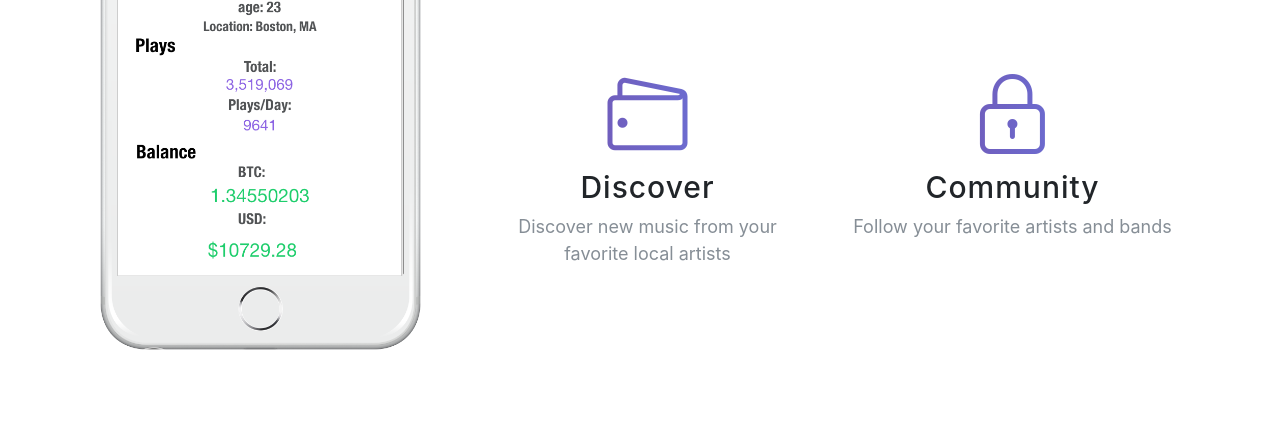
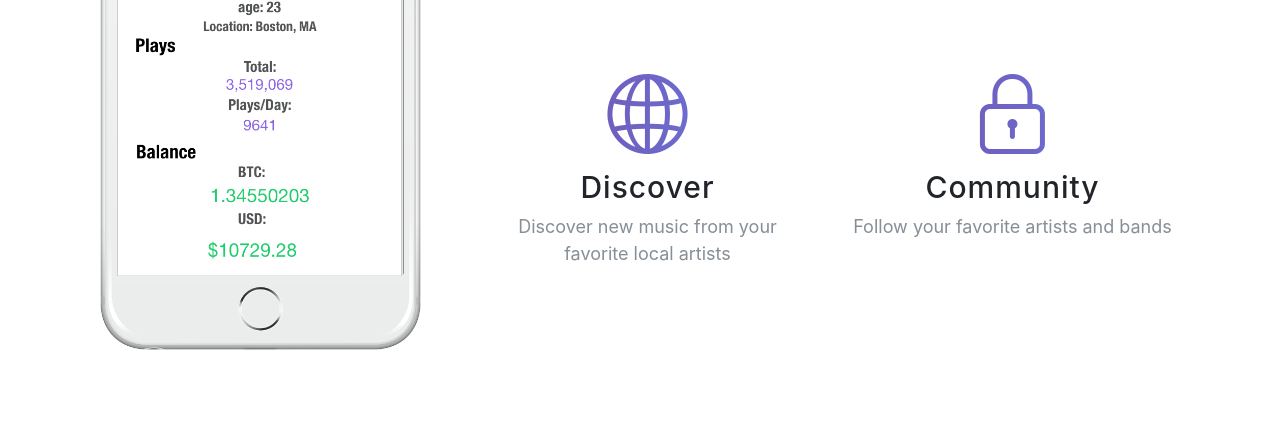
Before and after one commit to Evan650/fairplay.io, a website with bundled scripts: page docs/index.html in a window 1280 px wide. Shown: the part 1962-2392 px from the top of the page. Built offline with nearby package versions, Linux system fonts and the light colour scheme; a web font is replaced by a local one.

Commit message:
did not change the lock, changed the other icon to a globe

```diff
--- a/docs/index.html
+++ b/docs/index.html
@@ -137,7 +137,7 @@
               <div class="row">
                 <div class="col-lg-6">
                   <div class="feature-item">
-                    <i class="icon-wallet text-primary"></i>
+                    <i class="icon-globe text-primary"></i>
                     <h3>Discover</h3>
                     <p class="text-muted">Discover new music from your favorite local artists</p>
                   </div>
```
